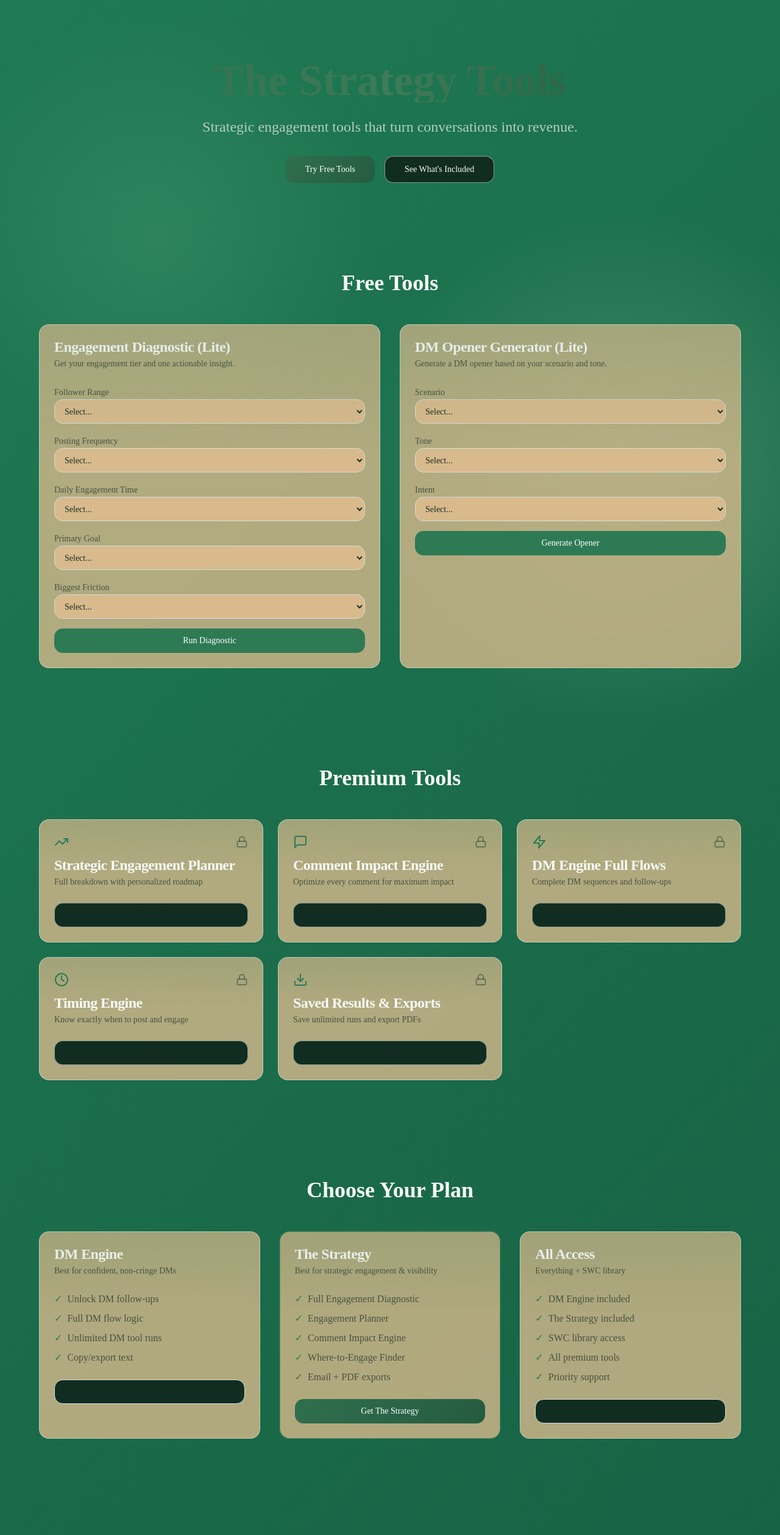
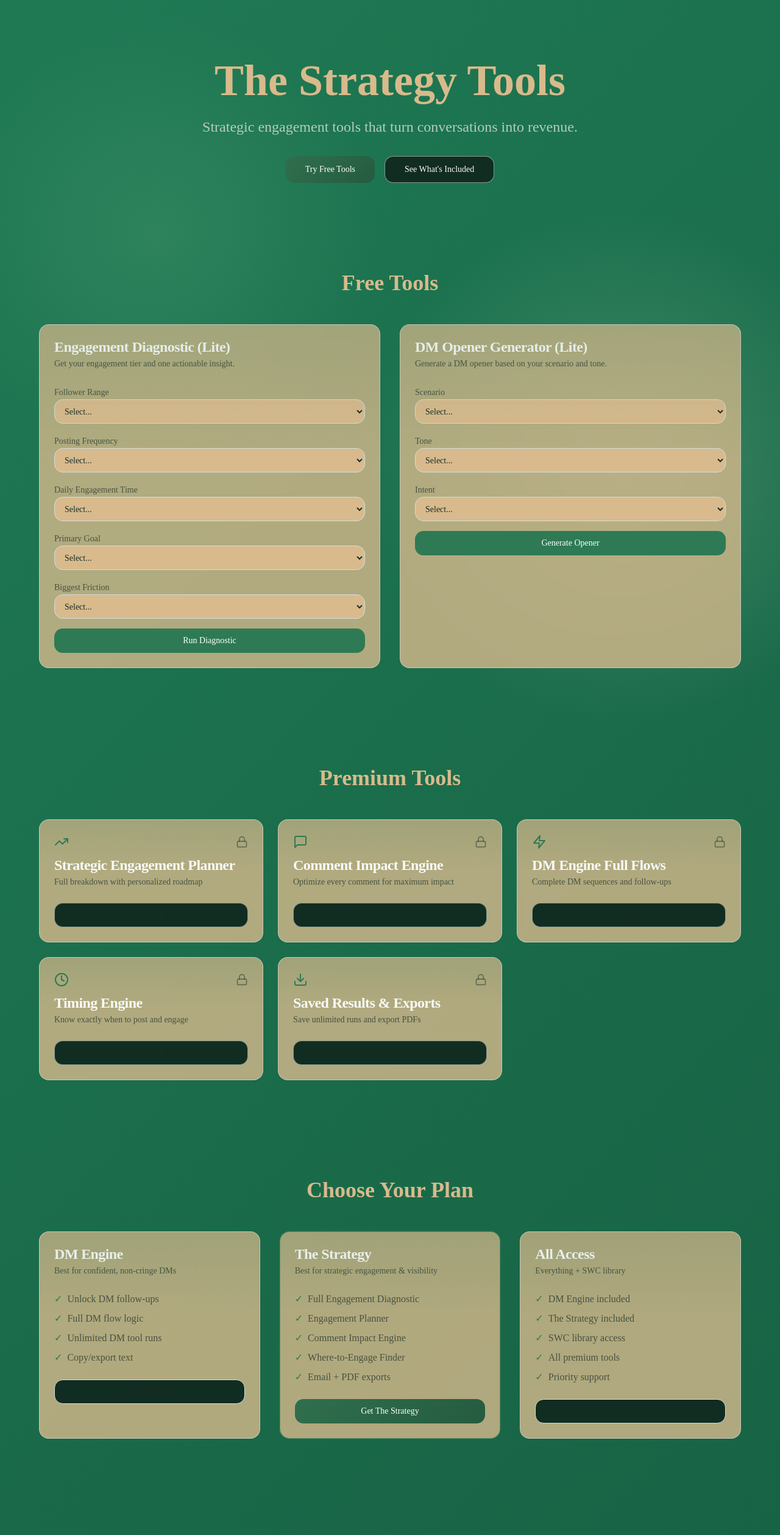
Before and after one commit to gmajors1326/strategies-tool-funnel, a Next.js app: page / in a window 1280 px wide. Shown: the top 2518 px of the page at 61% size. Built offline with nearby package versions, Linux system fonts and the light colour scheme.

Commit message:
Set header text color to card tone

```diff
--- a/app/account/page.tsx
+++ b/app/account/page.tsx
@@ -55,7 +55,7 @@ export default function AccountPage() {
       <div className="pointer-events-none absolute inset-0 bg-cactus-glow" />
       <div className="container mx-auto px-4 py-20">
         <div className="max-w-4xl mx-auto">
-          <h1 className="text-4xl font-bold mb-8 text-foreground">Account</h1>
+          <h1 className="text-4xl font-bold mb-8 text-[#d8ba8c]">Account</h1>
 
           {/* Plan Status */}
           <Card className="bg-card/95 border-border/60 backdrop-blur-sm mb-8 shadow-sm">
--- a/app/library/swc/page.tsx
+++ b/app/library/swc/page.tsx
@@ -35,7 +35,7 @@ export default function SWCLibraryPage() {
         <div className="container mx-auto px-4 py-20">
           <div className="max-w-2xl mx-auto text-center">
             <Lock className="h-16 w-16 text-foreground/60 mx-auto mb-6" />
-            <h1 className="text-4xl font-bold mb-4 text-foreground">SWC Library</h1>
+            <h1 className="text-4xl font-bold mb-4 text-[#d8ba8c]">SWC Library</h1>
             <p className="text-xl text-muted-foreground mb-8">
               The conversion layer—turning conversations into revenue. SWC is available with All Access.
             </p>
@@ -63,7 +63,7 @@ export default function SWCLibraryPage() {
       <div className="pointer-events-none absolute inset-0 bg-cactus-glow" />
       <div className="container mx-auto px-4 py-20">
         <div className="max-w-4xl mx-auto">
-          <h1 className="text-4xl font-bold mb-8 text-foreground">SWC Library</h1>
+          <h1 className="text-4xl font-bold mb-8 text-[#d8ba8c]">SWC Library</h1>
           <p className="text-xl text-muted-foreground mb-12">
             The conversion layer—turning conversations into revenue.
           </p>
--- a/app/page.tsx
+++ b/app/page.tsx
@@ -24,7 +24,7 @@ export default function HomePage() {
           transition={{ duration: 0.6 }}
           className="max-w-4xl mx-auto text-center"
         >
-          <h1 className="text-5xl md:text-7xl font-bold mb-6 bg-gradient-to-r from-[#2F6F4E] via-[#3E7B58] to-[#255B3F] bg-clip-text text-transparent">
+          <h1 className="text-5xl md:text-7xl font-bold mb-6 text-[#d8ba8c]">
             The Strategy Tools
           </h1>
           <p className="text-xl md:text-2xl text-muted-foreground mb-8 max-w-2xl mx-auto">
@@ -43,7 +43,7 @@ export default function HomePage() {
 
       {/* Free Tools Section */}
       <section id="tools" className="container mx-auto px-4 py-20">
-        <h2 className="text-4xl font-bold text-center mb-12 text-foreground">Free Tools</h2>
+        <h2 className="text-4xl font-bold text-center mb-12 text-[#d8ba8c]">Free Tools</h2>
         <div className="grid md:grid-cols-2 gap-8 max-w-6xl mx-auto">
           <EngagementDiagnosticTool />
           <DMOpenerTool />
@@ -52,7 +52,7 @@ export default function HomePage() {
 
       {/* Paid Tools Preview */}
       <section className="container mx-auto px-4 py-20">
-        <h2 className="text-4xl font-bold text-center mb-12 text-foreground">Premium Tools</h2>
+        <h2 className="text-4xl font-bold text-center mb-12 text-[#d8ba8c]">Premium Tools</h2>
         <div className="grid md:grid-cols-3 gap-6 max-w-6xl mx-auto">
           {[
             { title: 'Strategic Engagement Planner', icon: TrendingUp, desc: 'Full breakdown with personalized roadmap' },
@@ -82,7 +82,7 @@ export default function HomePage() {
 
       {/* Offers Section */}
       <section id="offers" className="container mx-auto px-4 py-20">
-        <h2 className="text-4xl font-bold text-center mb-12 text-foreground">Choose Your Plan</h2>
+        <h2 className="text-4xl font-bold text-center mb-12 text-[#d8ba8c]">Choose Your Plan</h2>
         <div className="grid md:grid-cols-3 gap-8 max-w-6xl mx-auto">
           <PlanCard
             title="DM Engine"
@@ -147,7 +147,7 @@ export default function HomePage() {
 
       {/* FAQ Section */}
       <section className="container mx-auto px-4 py-20">
-        <h2 className="text-4xl font-bold text-center mb-12 text-foreground">Frequently Asked Questions</h2>
+        <h2 className="text-4xl font-bold text-center mb-12 text-[#d8ba8c]">Frequently Asked Questions</h2>
         <div className="max-w-3xl mx-auto">
           <Accordion type="single" collapsible className="space-y-4">
             <AccordionItem value="following" className="bg-card/80 border-border/60 rounded-lg px-6">
@@ -193,7 +193,7 @@ export default function HomePage() {
       {/* Final CTA */}
       <section className="container mx-auto px-4 py-20">
         <div className="max-w-2xl mx-auto text-center">
-          <h2 className="text-4xl font-bold mb-6 text-foreground">Ready to Get Started?</h2>
+          <h2 className="text-4xl font-bold mb-6 text-[#d8ba8c]">Ready to Get Started?</h2>
           <p className="text-xl text-muted-foreground mb-8">
             Try the free tools or unlock the full system.
           </p>
```
